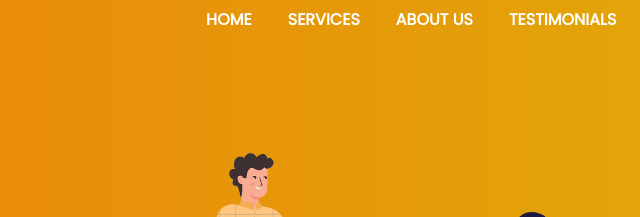
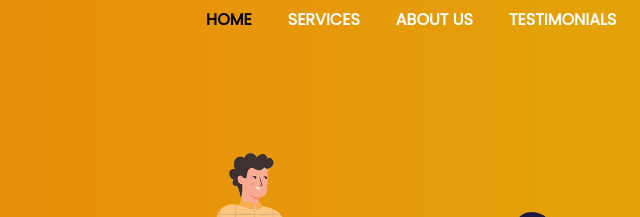
Before and after one commit to itssybd/bd, a plain HTML site: page index.html in a window 1280 px wide. In both pictures the pointer is over the link "HOME". Shown: the top 217 px of the page, 533-1173 px from the left. Drawn offline with nearby package versions, Linux system fonts and the light colour scheme; files that its build step writes are made by us from their sources; a web font is replaced by a local one.

Commit message:
transition

```diff
--- a/index.html
+++ b/index.html
@@ -45,7 +45,7 @@
   <div class="collapse navbar-collapse" id="navbarNav">
     <ul class="navbar-nav ml-auto">
       <li class="nav-item">
-        <a class="nav-link" href="#top">HOME</a>
+        <a class="nav-link anim" href="#top">HOME</a>
       </li>
       <li class="nav-item">
         <a class="nav-link" href="#services">SERVICES</a>
--- a/style/style.css
+++ b/style/style.css
@@ -39,6 +39,7 @@ body
     float: right;
     text-align: left;
 }
+
 .fa-bars
 {
     color: #fff;
@@ -49,6 +50,12 @@ body
 {
     outline: none !important;
 }
+.nav-link:hover {
+    color: black !important;
+    transition: 0.8s;
+
+}
+
 
 /*-------------banner section---------------*/
 
```
